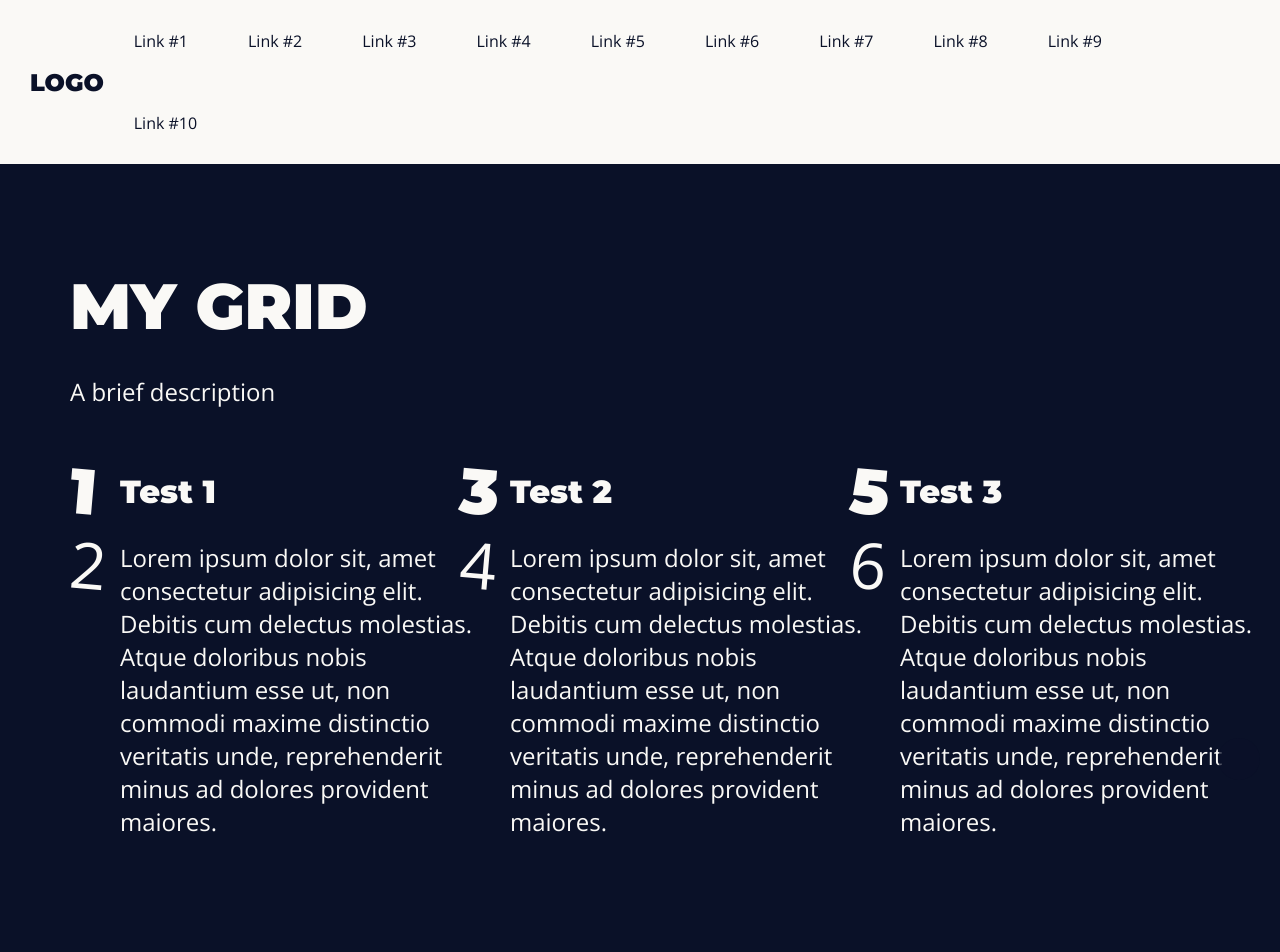
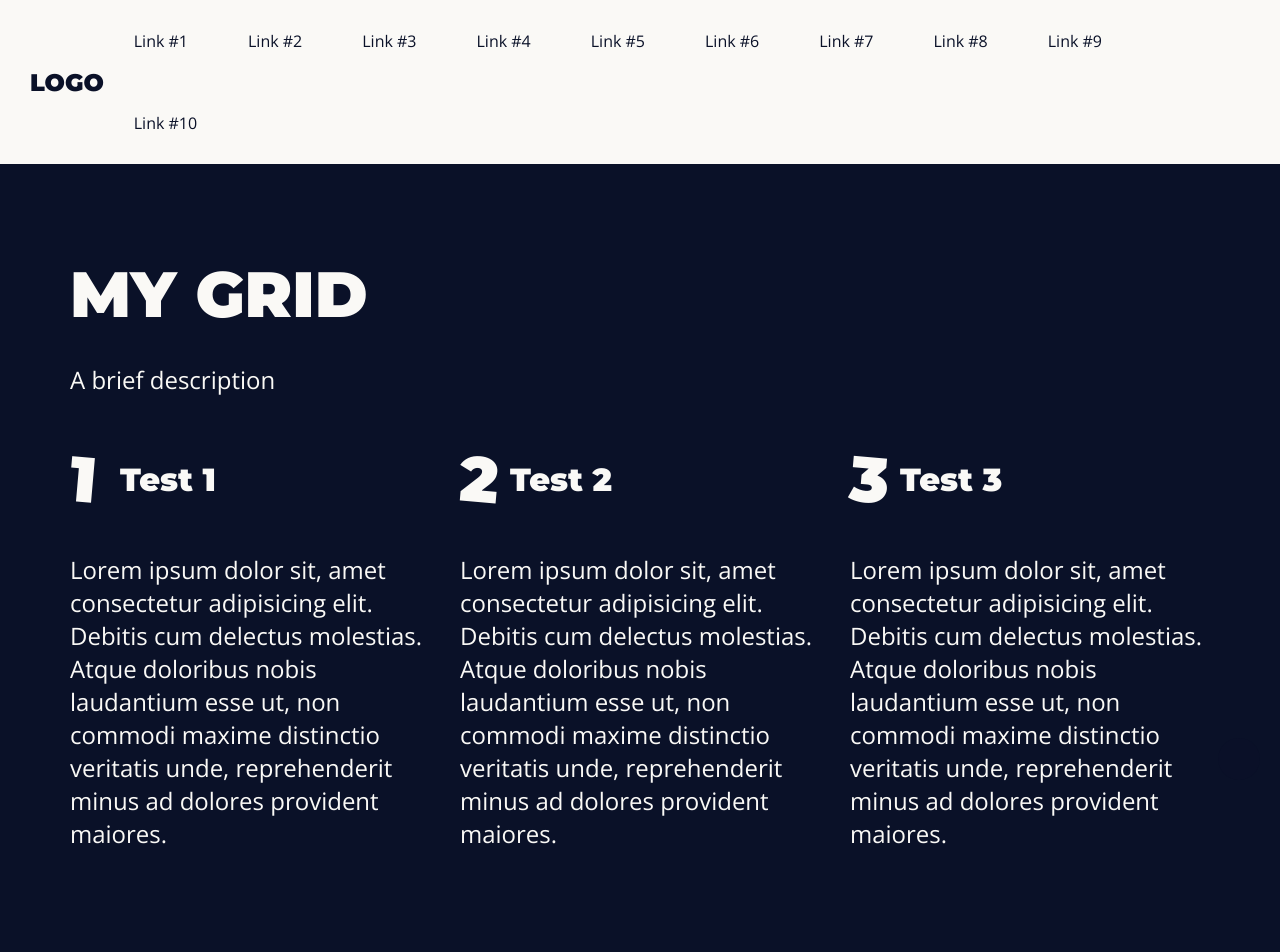
Before and after one commit to aruangalves/landing-page-react-frontend, a React (Vite) app: page / in a window 1280 px wide. Shown: the top 952 px of the page. Built offline with nearby package versions, Linux system fonts and the light colour scheme; some icons are missing.

Commit message:
Heading overflow fix for GridText component

```diff
--- a/src/components/GridText/styles.js
+++ b/src/components/GridText/styles.js
@@ -1,4 +1,6 @@
 import styled, {css} from 'styled-components';
+
+import { Title as HeadingContainer } from '../Heading/styles';
 
 export const Container = styled.div`
   ${(/* props */) => css``};
@@ -11,16 +13,21 @@ export const ContainerGrid = styled.div`
     grid-template-columns: repeat(auto-fill, minmax(280px, 1fr));
     gap: ${props.theme.spacings.gap};
     margin-top: ${props.theme.spacings.xhugegap};
+
+    @media ${props.theme.media.ltemedium} {
+      grid-template-columns: 1fr;
+    }
   `};
 `;
 
 export const GridElement = styled.div`
   ${( props ) => css`
-  :first-child{
+  ${HeadingContainer}{
+    display: inline-block;
     position: relative;
     left: 5rem;
   }
-  :first-child::before{
+  ${HeadingContainer}::before{
     counter-increment: grid-counter;
     content: counter(grid-counter);
     position: absolute;
--- a/src/styles/global-styles.js
+++ b/src/styles/global-styles.js
@@ -23,7 +23,7 @@ export const GlobalStyles = createGlobalStyle`
   }
 
   p {
-    margin: ${({theme}) => theme.spacings.mediumgap} 0;
+    margin: ${({theme}) => theme.spacings.mediumgap} auto;
   }
 
   ul, ol {
```
